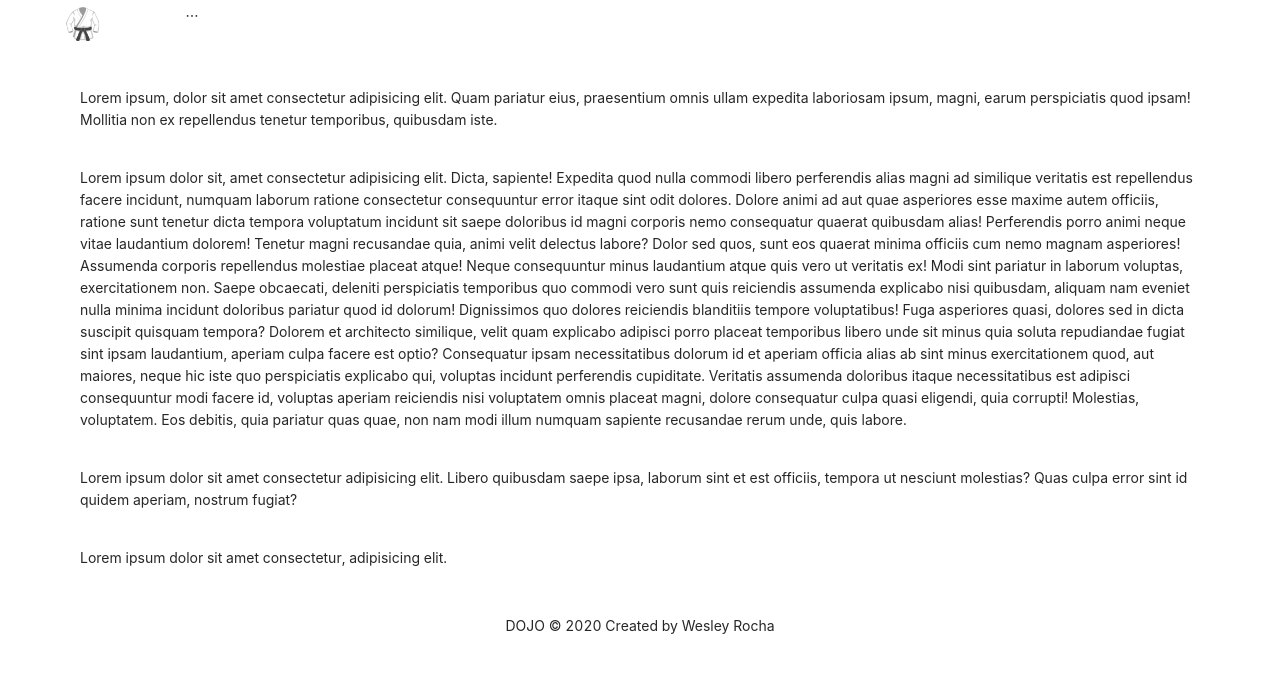
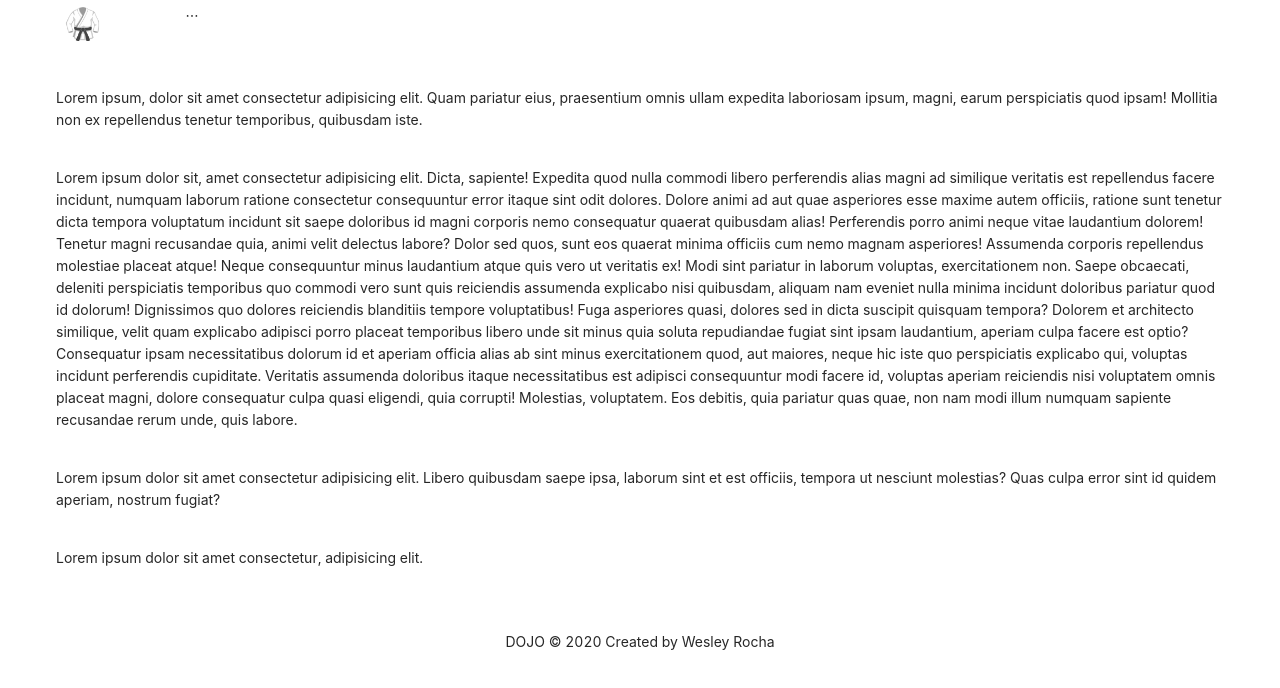
Before and after one commit to wdsrocha/dojo, a Next.js app in the folder packages/app/: page / in a window 1280 px wide. Shown: the top 688 px of the page. Built offline with nearby package versions, Linux system fonts and the light colour scheme.

Commit message:
Horizontally centralize pages

```diff
--- a/packages/app/components/mainLayout/content/content.tsx
+++ b/packages/app/components/mainLayout/content/content.tsx
@@ -2,7 +2,7 @@ import { FC } from "react";
 import { Layout } from "antd";
 
 const Content: FC = ({ children }) => (
-  <Layout.Content className="md:px-16 px-6 pt-6">{children}</Layout.Content>
+  <Layout.Content style={{ width: '100%', maxWidth: '1200px', margin: '24px auto 16px' }}>{children}</Layout.Content>
 );
 
 export default Content;
```
